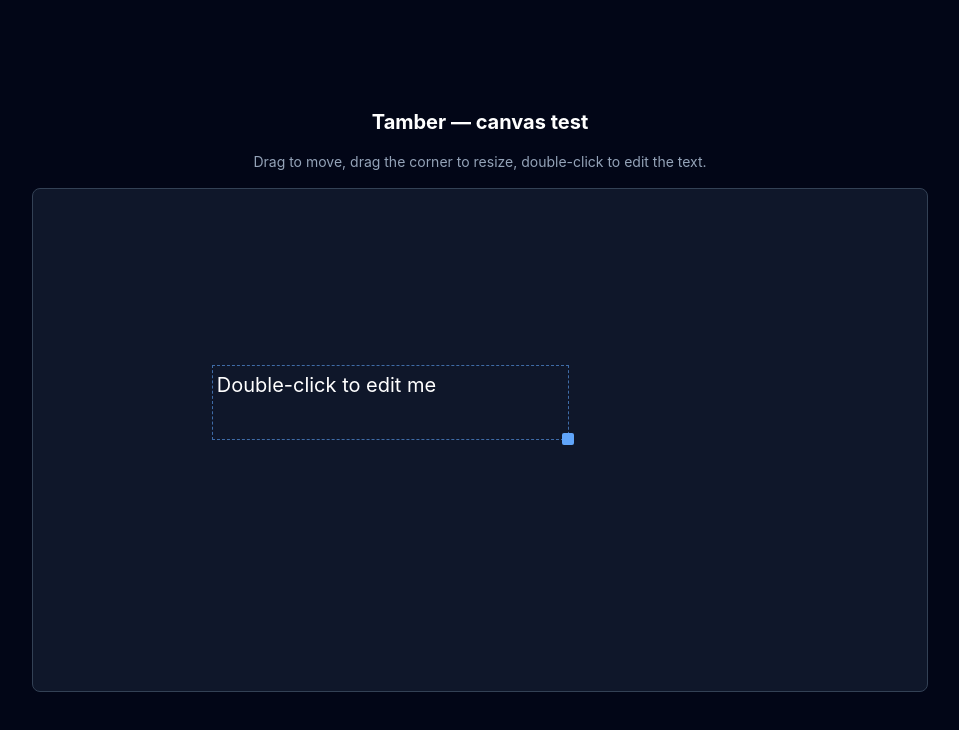
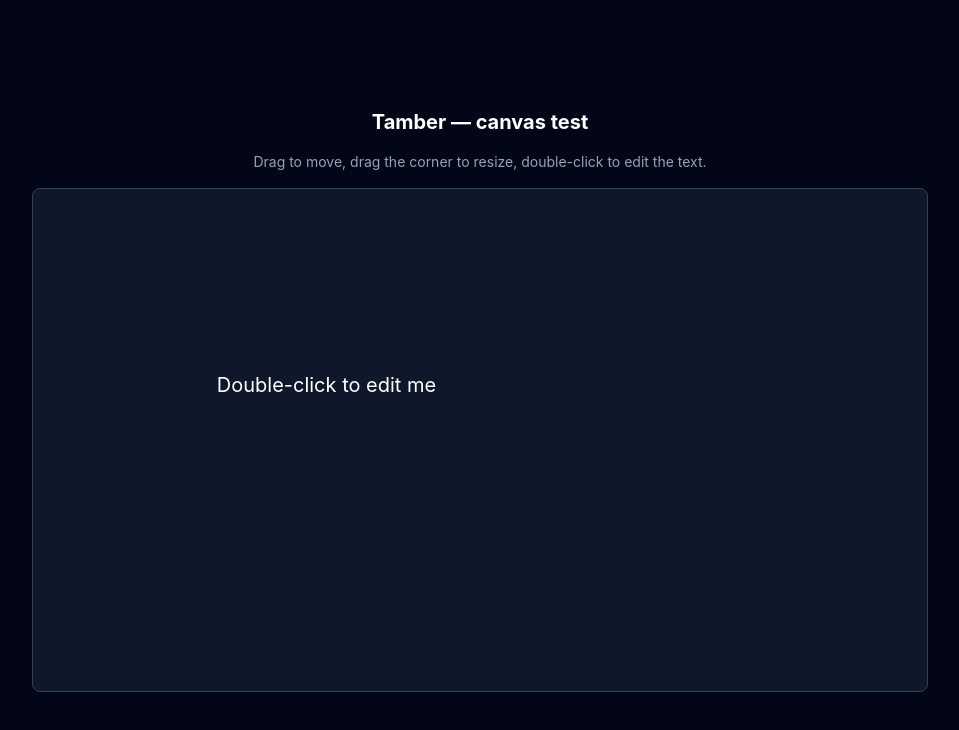
Before and after one commit to annte80/tamber, a React (Vite) app: page / in a window 1280 px wide. Shown: the top 730 px of the page, without its empty margins (160-1119 px from the left). Built offline with nearby package versions, Linux system fonts and the light colour scheme.

Commit message:
Update CanvasElement.tsx

```diff
--- a/src/components/CanvasElement.tsx
+++ b/src/components/CanvasElement.tsx
@@ -4,10 +4,12 @@ import type { TextElement } from '@/types/tamber';
 interface CanvasElementProps {
   element: TextElement;
   canvasRef: React.RefObject<HTMLDivElement>;
+  selected: boolean;
+  onSelect: () => void;
   onChange: (updated: TextElement) => void;
 }
 
-export function CanvasElement({ element, canvasRef, onChange }: CanvasElementProps) {
+export function CanvasElement({ element, canvasRef, selected, onSelect, onChange }: CanvasElementProps) {
   const [editing, setEditing] = useState(false);
   const dragState = useRef<{ startX: number; startY: number; elX: number; elY: number } | null>(null);
   const resizeState = useRef<{ startX: number; startY: number; elW: number; elH: number } | null>(null);
@@ -18,6 +20,7 @@ export function CanvasElement({ element, canvasRef, onChange }: CanvasElementPro
   }, [canvasRef]);
 
   const handleDragStart = (e: React.MouseEvent) => {
+    onSelect();
     if (editing) return;
     e.stopPropagation();
     dragState.current = { startX: e.clientX, startY: e.clientY, elX: element.x, elY: element.y };
@@ -67,7 +70,10 @@ export function CanvasElement({ element, canvasRef, onChange }: CanvasElementPro
   return (
     <div
       onMouseDown={handleDragStart}
-      onDoubleClick={() => setEditing(true)}
+      onDoubleClick={() => {
+        onSelect();
+        setEditing(true);
+      }}
       style={{
         position: 'absolute',
         left: `${element.x}%`,
@@ -77,8 +83,11 @@ export function CanvasElement({ element, canvasRef, onChange }: CanvasElementPro
         transform: `rotate(${element.rotation}deg)`,
         cursor: editing ? 'text' : 'move',
         userSelect: editing ? 'text' : 'none',
+        zIndex: element.layer,
       }}
-      className="border border-dashed border-blue-400/60 flex items-center"
+      className={`border flex items-center ${
+        selected ? 'border-dashed border-blue-400' : 'border-transparent'
+      }`}
     >
       {editing ? (
         <textarea
@@ -108,10 +117,12 @@ export function CanvasElement({ element, canvasRef, onChange }: CanvasElementPro
         </div>
       )}
 
-      <div
-        onMouseDown={handleResizeStart}
-        className="absolute -right-1.5 -bottom-1.5 w-3 h-3 bg-blue-400 rounded-sm cursor-nwse-resize"
-      />
+      {selected && (
+        <div
+          onMouseDown={handleResizeStart}
+          className="absolute -right-1.5 -bottom-1.5 w-3 h-3 bg-blue-400 rounded-sm cursor-nwse-resize"
+        />
+      )}
     </div>
   );
 }
```
